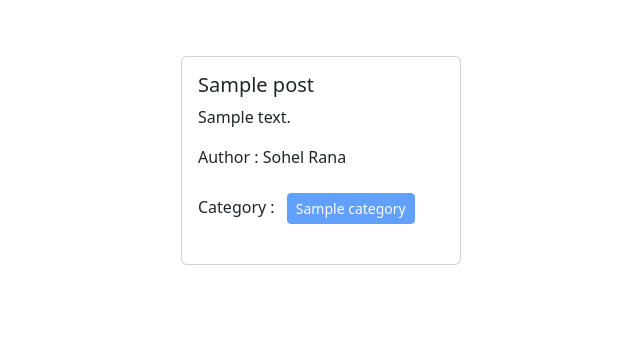
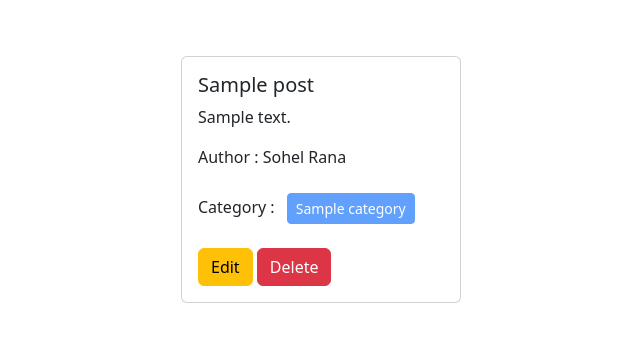
Before and after one commit to mdsujanS/Blog-Project-with-User-Authentication, a Django app: page / in a window 1280 px wide. Shown: the part 56-398 px from the top of the page, without its empty margins (319-959 px from the left). Run offline with Django 5.2, Linux system fonts and the light colour scheme; data comes from the database, SQL or seed files in the repository; tables that the repository leaves empty hold one stand-in row (values such as "Sample post").

Commit message:
add Edint and Delete Option

```diff
--- a/templates/home.html
+++ b/templates/home.html
@@ -13,8 +13,8 @@
                     <button class='btn btn-primary btn-sm m-2' disabled >{{cat.name}}</button>
                     {% endfor %}
                 </p>
-                {% comment %} <a href="{% url 'edit_post' post.id %}" class='btn btn-warning'>Edit</a>
-                <a href="{% url 'delete_post' post.id %}" class='btn btn-danger' >Delete</a> {% endcomment %}
+                <a href="{% url 'edit_post' post.id %}" class='btn btn-warning'>Edit</a>
+                <a href="{% url 'delete_post' post.id %}" class='btn btn-danger' >Delete</a>
             </div>
         </div>
     </div>
```
